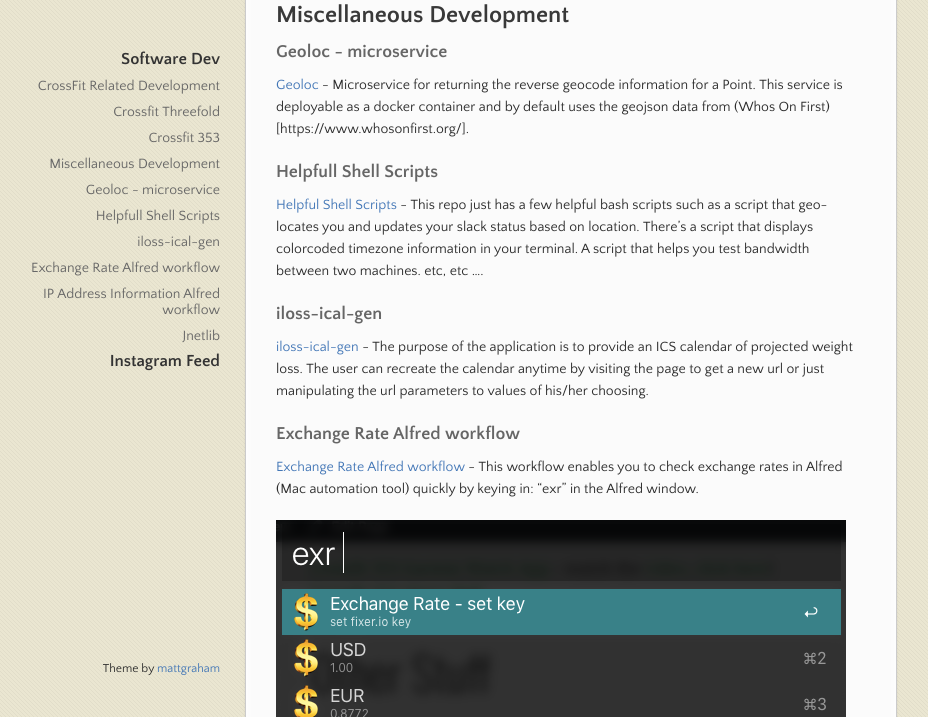
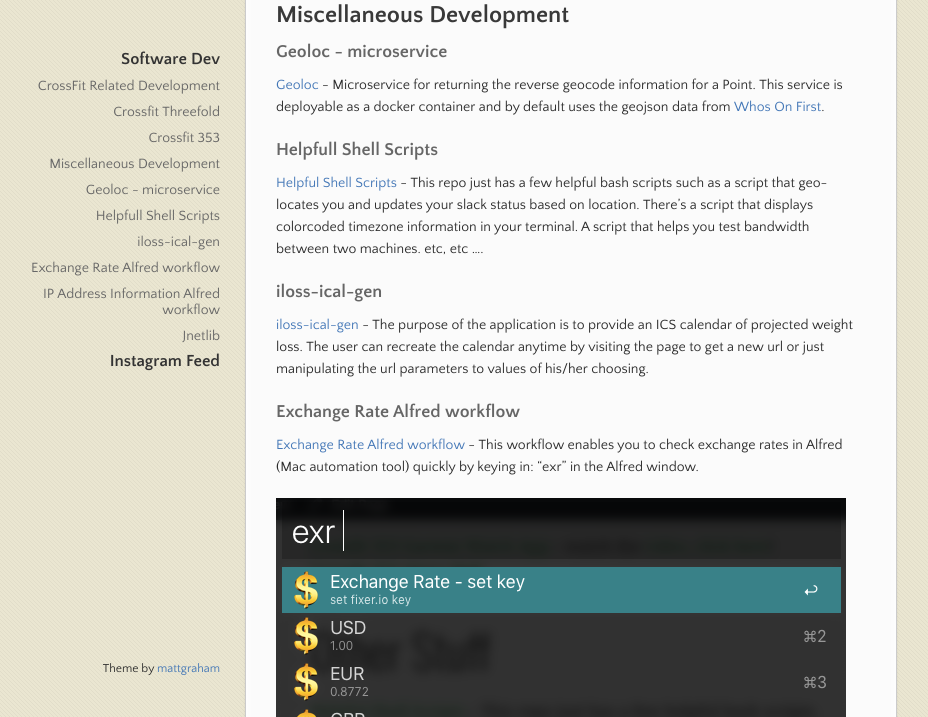
Before and after one commit to jcolson/jcolson.github.io, a Jekyll site: the page built from software-dev/index.md, in a window 1280 px wide and 900 px high, scrolled down 734 px, cut to the strip 183-900 px from the top of the window. Shown: the whole strip, without its empty margins (70-998 px from the left). Built offline with Jekyll 4.4.1, drawn with Linux system fonts in a browser that asks for light colours.

Commit message:
corrected link

```diff
--- a/software-dev/index.md
+++ b/software-dev/index.md
@@ -37,7 +37,7 @@
 
 ### Geoloc - microservice
 [Geoloc](https://github.com/jcolson/geoloc){:target="_blank"} - Microservice for returning the reverse geocode information for a Point.
-This service is deployable as a docker container and by default uses the geojson data from (Whos On First)[https://www.whosonfirst.org/].
+This service is deployable as a docker container and by default uses the geojson data from [Whos On First](https://www.whosonfirst.org/).
 
 ### Helpfull Shell Scripts
 [Helpful Shell Scripts](https://git.sr.ht/~jcolson/random-scripts){:target="_blank"} - This repo just has a few helpful bash scripts such as a script that geo-locates you and updates your slack status based on location.  There's a script that displays colorcoded timezone information in your terminal.  A script that helps you test bandwidth between two machines.  etc, etc ....
```
